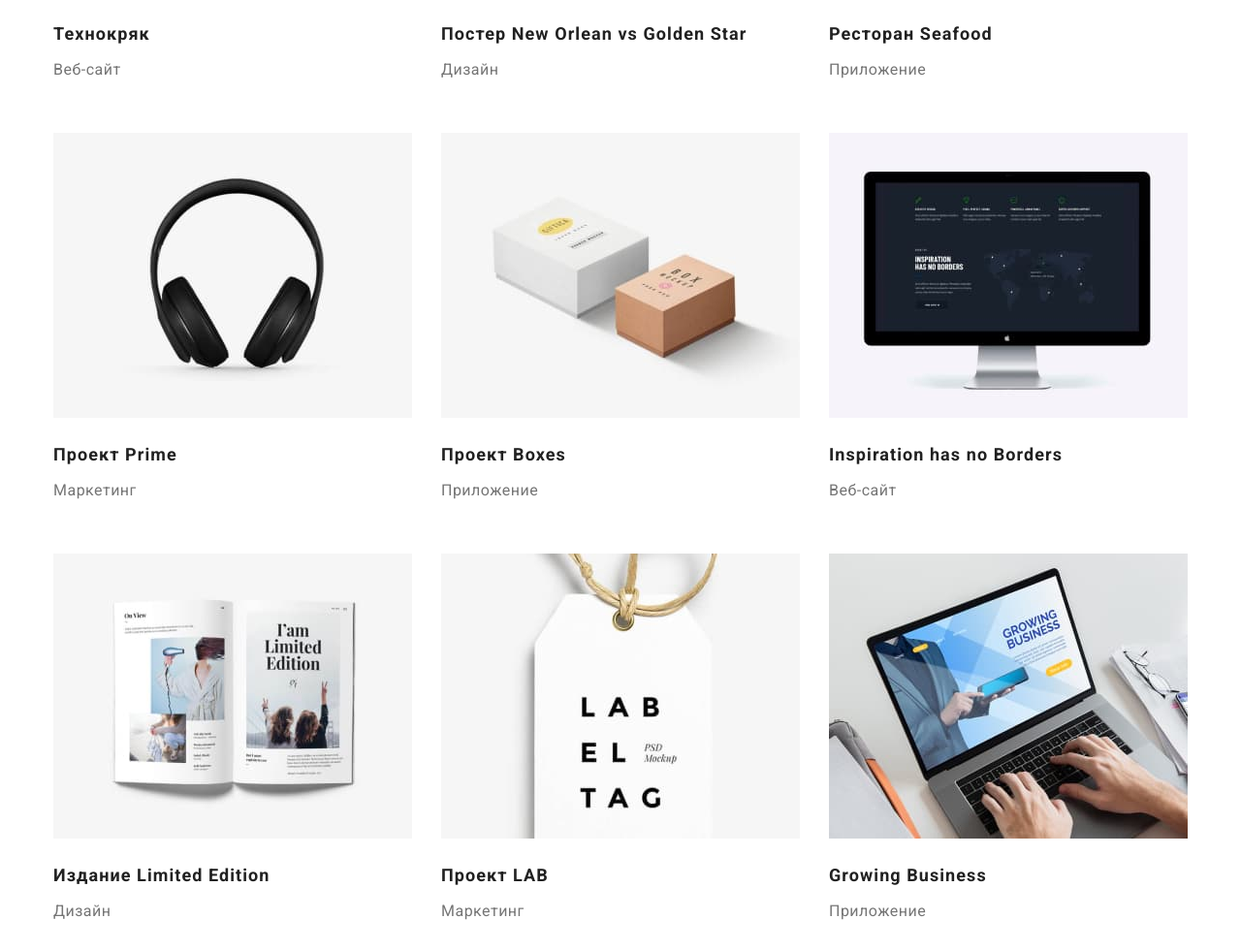
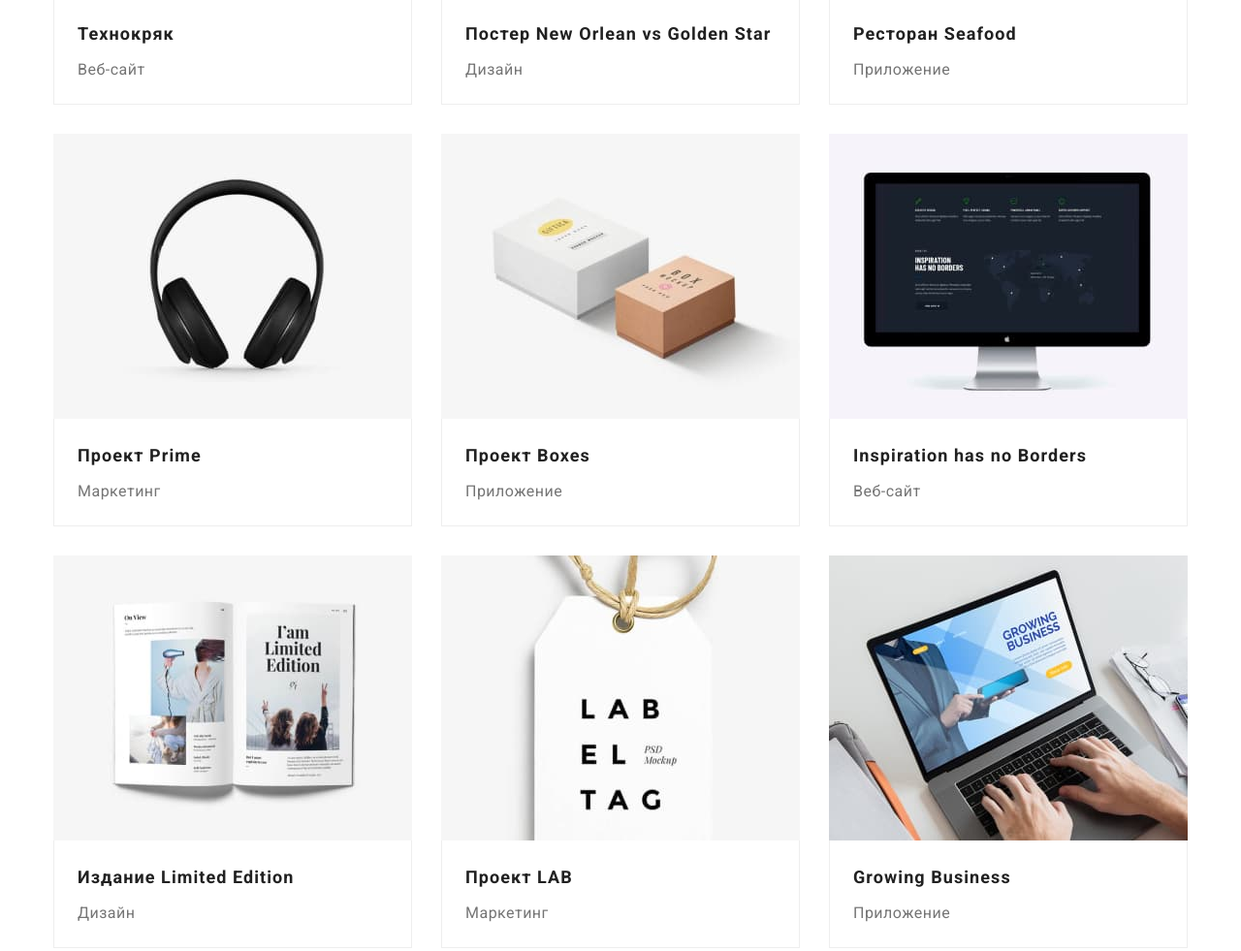
Before and after one commit to WebGertsog/goit-markup-hw-03, a plain HTML site: page portfolio.html in a window 1280 px wide. Shown: the part 560-1541 px from the top of the page at 97% size. Drawn offline with nearby package versions, Linux system fonts and the light colour scheme.

Commit message:
Add
Добавлены стили геометрии и позиционирование контента

```diff
--- a/css/styles.css
+++ b/css/styles.css
@@ -9,6 +9,8 @@
     --bold-font: 700;
     --middle-font: 500;
     --thirty-pixels: 30px;
+    --card-shadow: 0px 1px 3px rgba(0, 0, 0, 0.12), 0px 1px 1px rgba(0, 0, 0, 0.14), 0px 2px 1px rgba(0, 0, 0, 0.2);
+    --bottom-border:  1px solid #EEEEEE;
 
 }
 
@@ -228,15 +230,18 @@ img {
     background-color: var(--second-bg-color);
 }
 
+.team-item:not(:last-child){
+    margin-right: 30px;
+}
+.team-item{
+    background-color: var(--main-bg-color);
+    border-radius: 0px 0px 4px 4px;
+    box-shadow: var(--card-shadow) ;
+}
 .team-item .team-item-bottom{
     padding-top: 30px;
     padding-bottom: 30px;
-    background-color: var(--main-bg-color);
-    border-radius: 0px 0px 4px 4px;
-    box-shadow: 0px 1px 3px rgba(0, 0, 0, 0.12), 0px 1px 1px rgba(0, 0, 0, 0.14), 0px 2px 1px rgba(0, 0, 0, 0.2);
-}
-.team-item:not(:last-child){
-    margin-right: 30px;
+
 }
 .team-title{
     margin-top: 0;
@@ -304,18 +309,22 @@ img {
     margin-top: calc(-1 * var(--thirty-pixels));
     margin-left: calc(-1 * var(--thirty-pixels));
 }
+            /* LI */
 .products  .products-item{
-    /* background: var(--main-bg-color);
-    border: 1px solid #EEEEEE; */
-
+    background: var(--main-bg-color);
     flex-basis: calc(100% / 3 - var(--thirty-pixels));
     margin-top: var(--thirty-pixels);
     margin-left: var(--thirty-pixels);
 }
-
+.products-bottom-block{
+    padding: 20px 24px;
+    border-right: var(--bottom-border);
+    border-bottom: var(--bottom-border);
+    border-left: var(--bottom-border);
+}
 
 .products-title{
-    margin-top: 20px;
+    margin-top: 0;
     margin-bottom: 4px;
     font-weight: var(--bold-font);
     font-size: 18px;
@@ -325,7 +334,7 @@ img {
 }
 .products-text{
     margin-top: 0;
-    margin-bottom: 20px;
+    margin-bottom: 0;
     font-size: 16px;
     line-height: 1.87;
     letter-spacing: 0.03em;
--- a/portfolio.html
+++ b/portfolio.html
@@ -68,7 +68,7 @@
                     <article class="products-card">
                         <a href="#" class="link">
                             <img src="./images/portfolio/img-1.jpg" alt="Технокряк" width="370">
-                            <div class="products--bottom-block">
+                            <div class="products-bottom-block">
                                 <h3 class="products-title">Технокряк</h3>
                                 <p class="products-text">Веб-сайт</p>
                             </div>
@@ -80,7 +80,7 @@
                     <article class="products-card">
                         <a href="#" class="link">
                             <img src="./images/portfolio/img-2.jpg" alt="Постер New Orlean vs Golden Star" width="370">
-                            <div class="products--bottom-block">
+                            <div class="products-bottom-block">
                                 <h3 class="products-title">Постер <span lang="en">New Orlean vs Golden Star</span></h3>
                                 <p class="products-text">Дизайн</p>
                             </div>
@@ -92,7 +92,7 @@
                     <article class="products-card">
                         <a href="#" class="link">
                             <img src="./images/portfolio/img-3.jpg" alt="Ресторан Seafood" width="370">
-                            <div class="products--bottom-block">
+                            <div class="products-bottom-block">
                                 <h3 class="products-title">Ресторан <span lang="en">Seafood</span></h3>
                                 <p class="products-text">Приложение</p>
                             </div>
@@ -105,7 +105,7 @@
                     <article class="products-card">
                         <a href="#" class="link">
                             <img src="./images/portfolio/img-4.jpg" alt="Проект Prime" width="370">
-                            <div class="products--bottom-block">
+                            <div class="products-bottom-block">
                                 <h3 class="products-title">Проект <span lang="en">Prime</span></h3>
                                 <p class="products-text">Маркетинг</p>
                             </div>
@@ -117,7 +117,7 @@
                     <article class="products-card">
                         <a href="#" class="link">
                             <img src="./images/portfolio/img-5.jpg" alt="Проект Boxes" width="370">
-                            <div class="products--bottom-block">
+                            <div class="products-bottom-block">
                                 <h3 class="products-title">Проект <span lang="en">Boxes</span></h3>
                                 <p class="products-text">Приложение</p>
                             </div>
@@ -129,7 +129,7 @@
                     <article class="products-card">
                         <a href="#" class="link">
                             <img src="./images/portfolio/img-6.jpg" alt="Inspiration has no Borders" width="370">
-                            <div class="products--bottom-block">
+                            <div class="products-bottom-block">
                                 <h3 class="products-title" lang="en">Inspiration has no Borders</h3>
                                 <p class="products-text">Веб-сайт</p>
                             </div>
@@ -141,7 +141,7 @@
                     <article class="products-card">
                         <a href="#" class="link">
                             <img src="./images/portfolio/img-7.jpg" alt="Издание Limited Edition" width="370">
-                            <div class="products--bottom-block">
+                            <div class="products-bottom-block">
                                 <h3 class="products-title">Издание <span lang="en">Limited Edition</span></h3>
                                 <p class="products-text">Дизайн</p>
                             </div>
@@ -153,7 +153,7 @@
                     <article class="products-card">
                         <a href="#" class="link">
                             <img src="./images/portfolio/img-8.jpg" alt="Проект LAB" width="370">
-                            <div class="products--bottom-block">
+                            <div class="products-bottom-block">
                                 <h3 class="products-title">Проект <span lang="en">LAB</span></h3>
                                 <p class="products-text">Маркетинг</p>
                             </div>
@@ -165,7 +165,7 @@
                     <article class="products-card">
                         <a href="#" class="link">
                             <img src="./images/portfolio/img-9.jpg" alt="Growing Business" width="370">
-                            <div class="products--bottom-block">
+                            <div class="products-bottom-block">
                                 <h3 class="products-title" lang="en">Growing Business</h3>
                                 <p class="products-text">Приложение</p>
                             </div>
```
